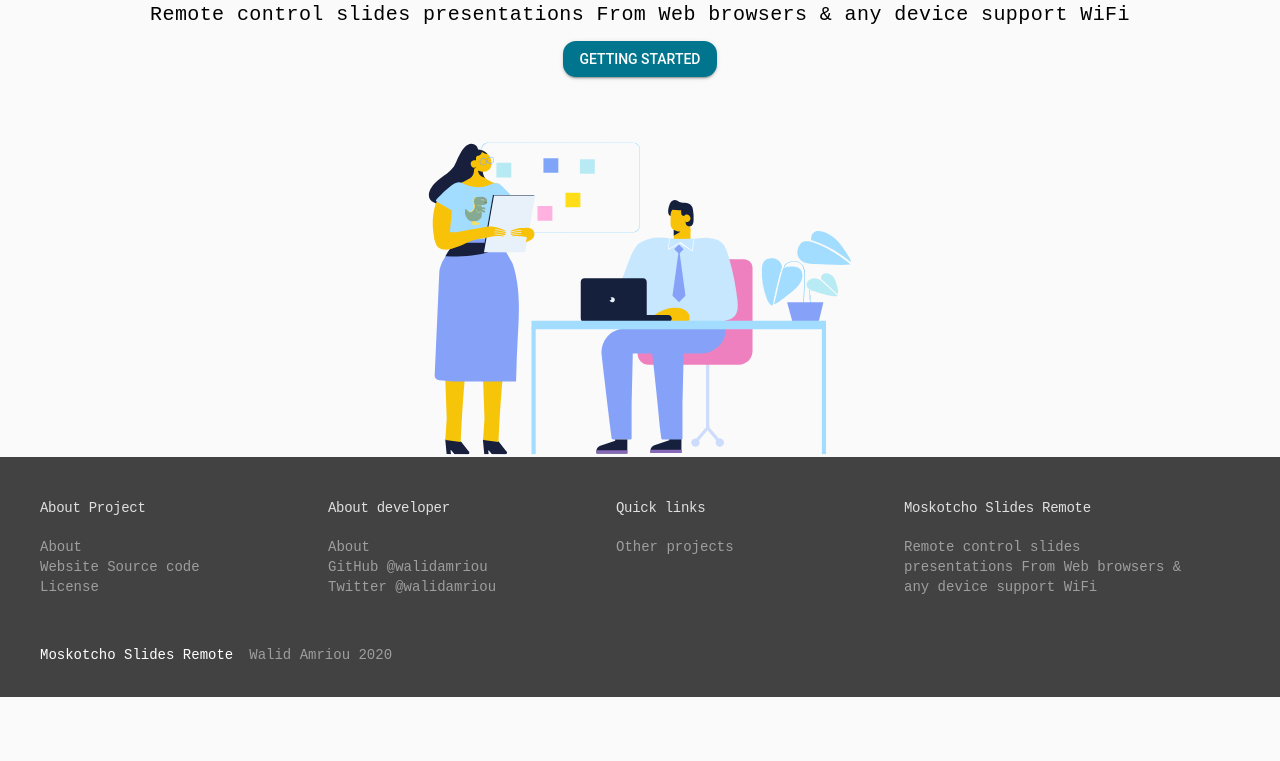
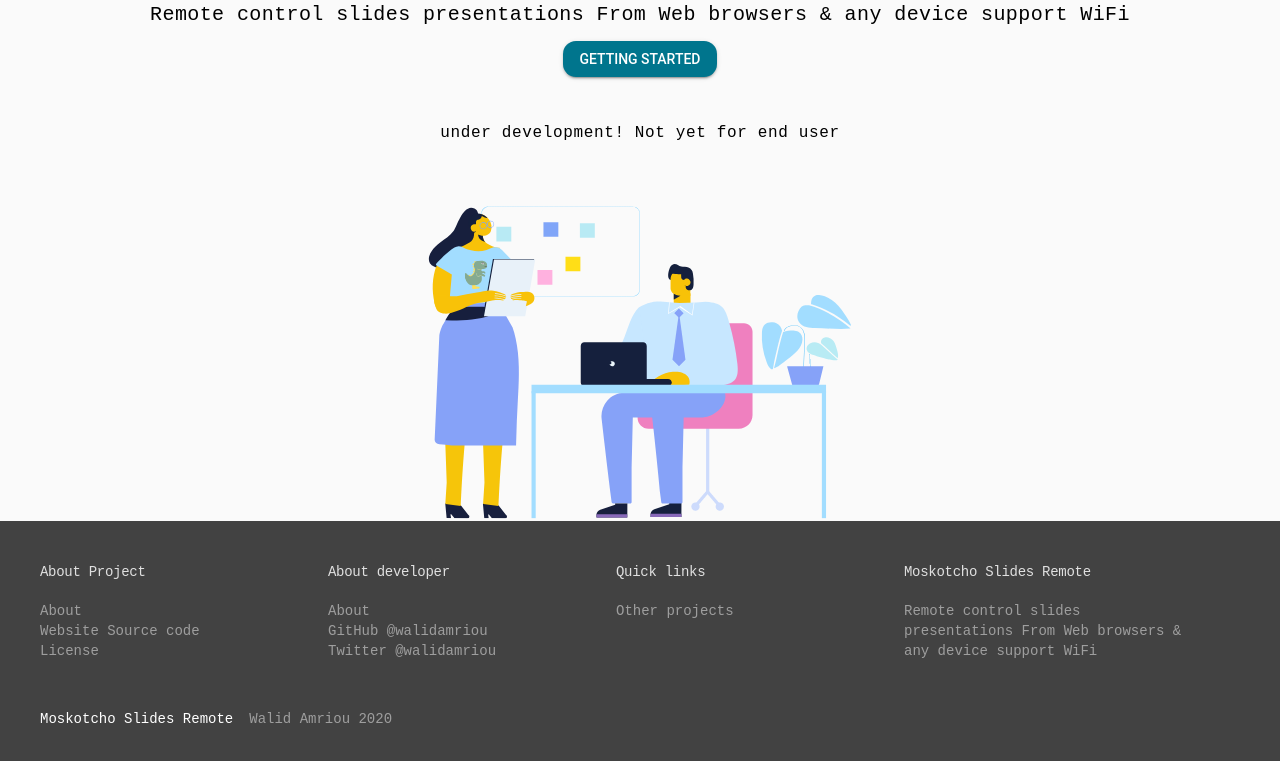
Before and after one commit to walidamriou/Moskotcho_Remote_Slides, a plain HTML site: page index.html in a window 1280 px wide. Shown: the part 95-856 px from the top of the page. Before the commit the page ends 800 px from the top, so only its background shows below. Drawn offline with nearby package versions, Linux system fonts and the light colour scheme; a script that the page names is missing.

Commit message:
Update index.html

```diff
--- a/index.html
+++ b/index.html
@@ -113,6 +113,7 @@
 
         <br>
         <br>
+        <h6>under development! Not yet for end user</h6>
         <br>
         <br>
 
```
